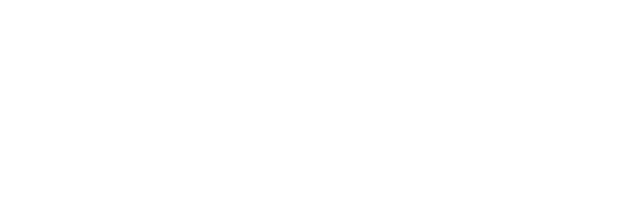
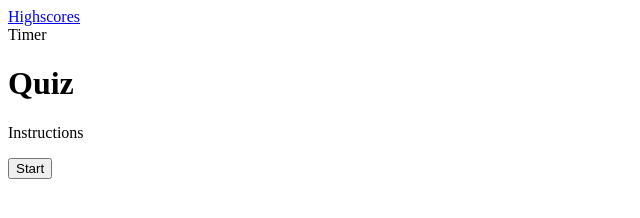
Before and after one commit to TheLokiSZN/Quiz, a plain HTML site: page index.html in a window 1280 px wide. Shown: the whole page, without its empty margins (0-640 px from the left). Drawn offline with Linux system fonts and the light colour scheme.

Commit message:
making sure my repo is updated

```diff
--- a/index.html
+++ b/index.html
@@ -8,6 +8,17 @@
     <link rel="stylesheet" href="./assets/style.css">
 </head>
 <body>
+    <div class="highscores"><a href="highscores.html">Highscores</a></div>
+    <div class="timer">Timer</div>
+    <div class="wrapper">
+        <div class="start-screen">
+            <h1>Quiz</h1>
+            <p>Instructions</p>
+            <button id="start">Start</button>
+        </div>
+
+    </div>
+
     <script src="./assets/questions.js"></script>
     <script src="./assets/script.js"></script>
 </body>
```
